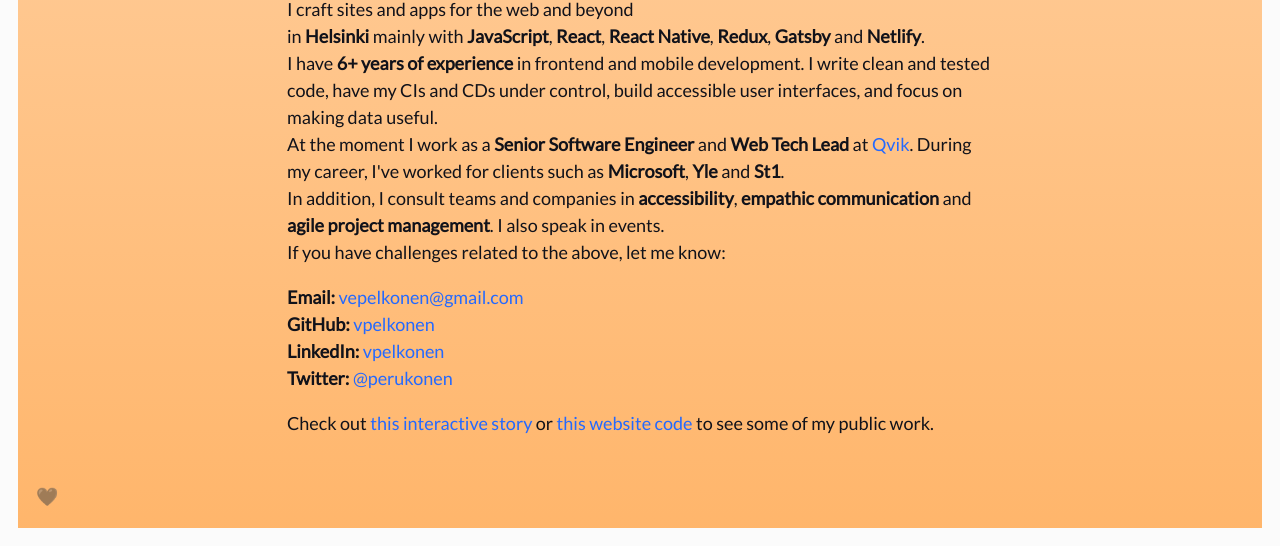
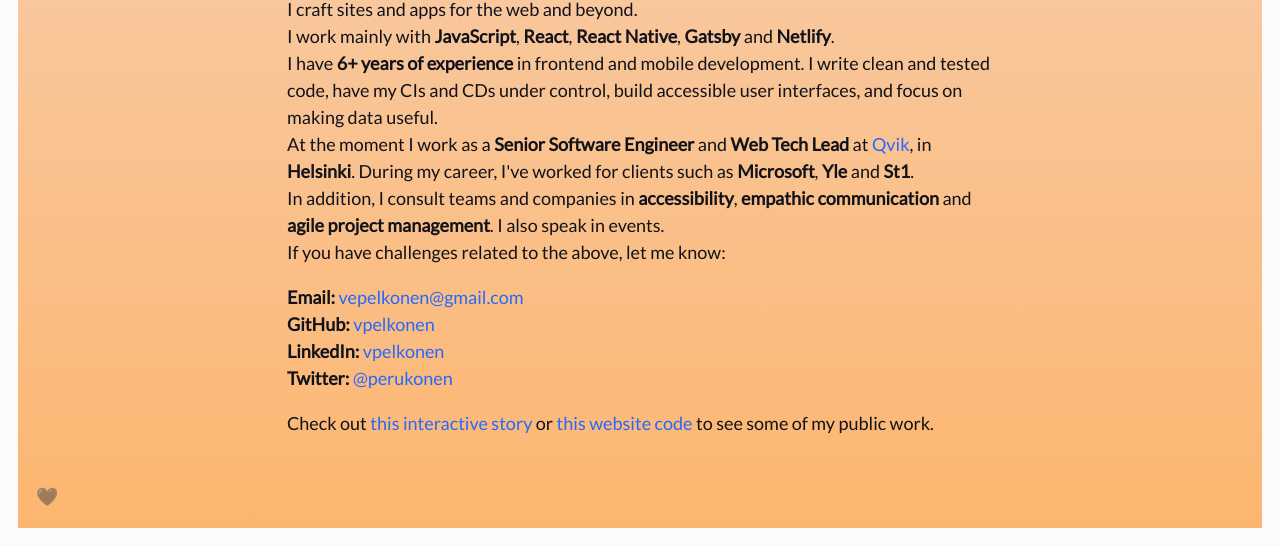
Before and after one commit to vpelkonen/portfolio, a Gatsby site: page / in a window 1280 px wide. Shown: the part 254-800 px from the top of the page. Built offline with nearby package versions, Linux system fonts and the light colour scheme; Gatsby itself is replaced by a stand-in of ours.

Commit message:
Twak morning colors and content

```diff
--- a/src/constants/colors.js
+++ b/src/constants/colors.js
@@ -9,7 +9,7 @@
   nightPrimary: "#2F3E45",
   nightSecondary: raven,
   nightForeground: paper,
-  morningPrimary: "#ffeedd",
+  morningPrimary: "#eeeeff",
   morningSecondary: "#ffae5c",
   morningForeground: raven,
   afternoonPrimary: "#CFDAEF",
--- a/src/pages/index.js
+++ b/src/pages/index.js
@@ -56,10 +56,10 @@
     <B>{getTimeBasedGreeting()}, I'm</B>
     <Title>Ville Pelkonen</Title>
     <p></p>
-    <p>I craft sites and apps for the web and beyond</p>
+    <p>I craft sites and apps for the web and beyond.</p>
     <p>
-      in <B>Helsinki</B> mainly with <B>JavaScript</B>, <B>React</B>,{" "}
-      <B>React Native</B>, <B>Redux</B>, <B>Gatsby</B> and <B>Netlify</B>.
+      I work mainly with <B>JavaScript</B>, <B>React</B>, <B>React Native</B>,{" "}
+      <B>Gatsby</B> and <B>Netlify</B>.
     </p>
     <section>
       <p>
@@ -70,9 +70,9 @@
       <p>
         At the moment I work as a <B>Senior Software Engineer</B> and{" "}
         <B>Web Tech Lead</B> at{" "}
-        <ExternalLink href="https://qvik.com">Qvik</ExternalLink>. During my
-        career, I've worked for clients such as <B>Microsoft</B>, <B>Yle</B> and{" "}
-        <B>St1</B>.
+        <ExternalLink href="https://qvik.com">Qvik</ExternalLink>, in{" "}
+        <B>Helsinki</B>. During my career, I've worked for clients such as{" "}
+        <B>Microsoft</B>, <B>Yle</B> and <B>St1</B>.
       </p>
       <p>
         In addition, I consult teams and companies in <B>accessibility</B>,{" "}
```
